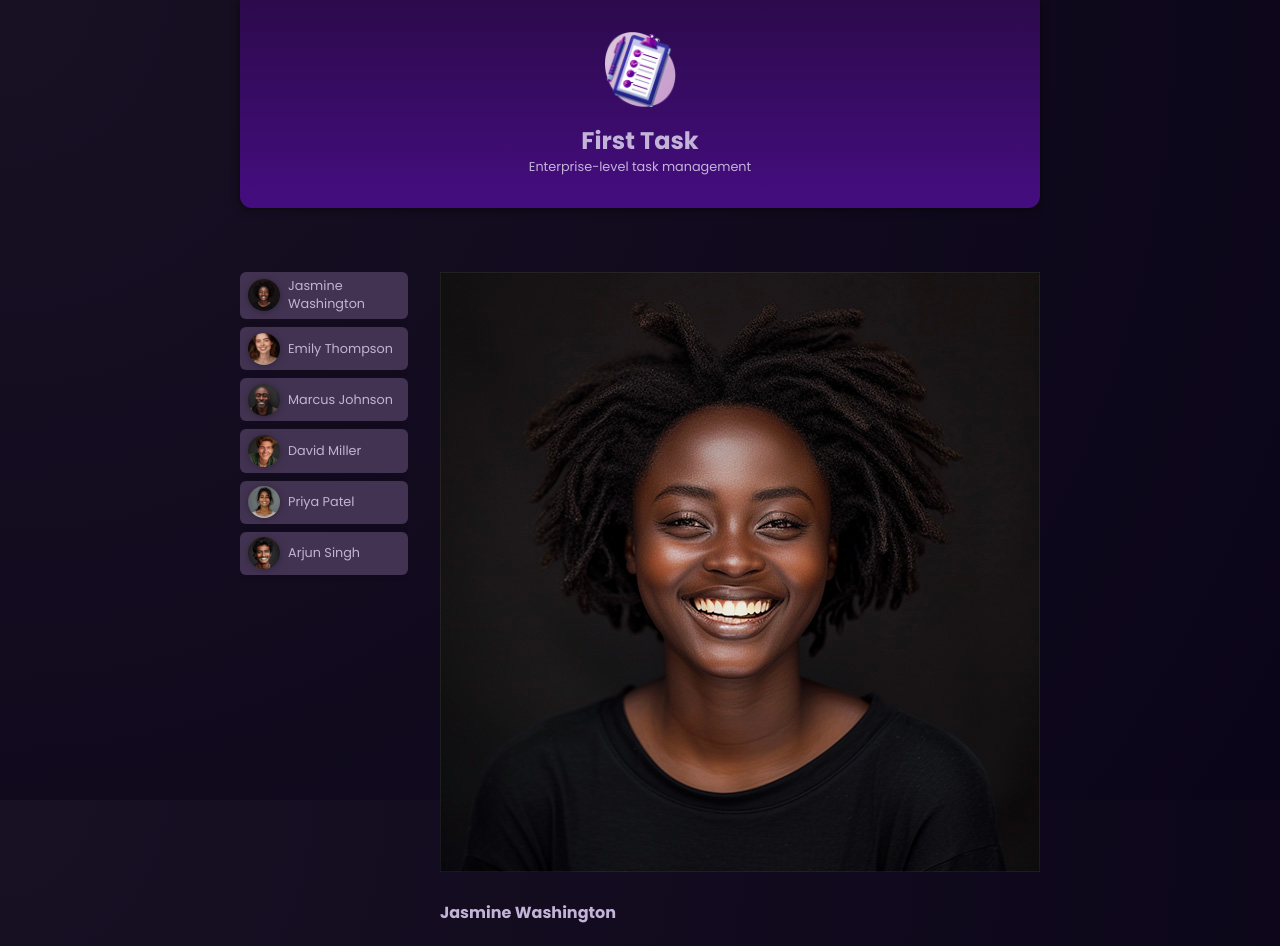
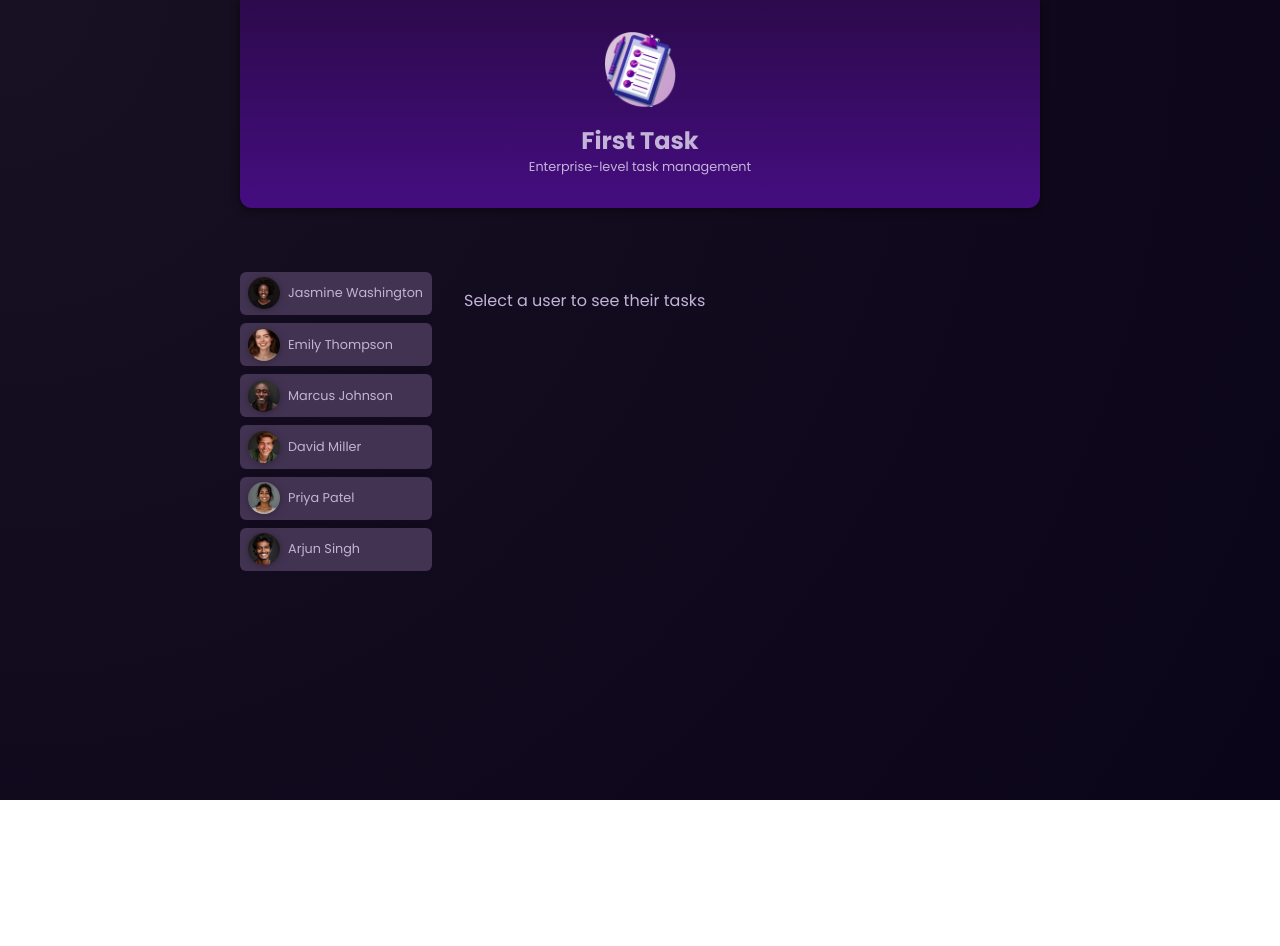
Before and after one commit to SurjithPeriyasamy/Angular-first, an Angular app: page / in a window 1280 px wide. After the commit the page ends 800 px from the top, so only its background shows below. Built offline with nearby package versions, Linux system fonts and the light colour scheme.

Commit message:
using structural directives *ngFor & *ngIf

```diff
--- a/src/app/app.html
+++ b/src/app/app.html
@@ -1,17 +1,27 @@
 <app-header />
 <main>
   <ul id="users">
-    @for(user of users;track user.id){
-    <li>
+    <!-- @for(user of users;track user.id){ -->
+    <li *ngFor="let user of users">
       <app-user [user]="user" (select)="onSelectUser($event)" />
     </li>
-    }
+    <!-- } -->
   </ul>
+
+  <!-- @if(selectedUser){ -->
   <app-tasks
-    [id]="selectedUser?.id"
-    [avatar]="selectedUser?.avatar"
-    [name]="selectedUser?.name"
-  ></app-tasks>
+    *ngIf="selectedUser; else fallback"
+    [id]="selectedUser.id"
+    [avatar]="selectedUser.avatar"
+    [name]="selectedUser.name"
+  />
+
+  <!-- }@else { -->
+  <ng-template #fallback>
+    <p>Select a user to see their tasks</p>
+  </ng-template>
+
+  <!-- } -->
 </main>
 
 <router-outlet />
--- a/src/app/app.ts
+++ b/src/app/app.ts
@@ -4,16 +4,24 @@ import { HeaderComponent } from './header/header';
 import { UserComponent } from './user/user';
 import { DUMMY_USERS } from './dummy-users';
 import { TasksComponent } from './tasks/tasks';
+import { NgFor, NgIf } from '@angular/common';
 
 @Component({
   selector: 'app-root',
-  imports: [RouterOutlet, HeaderComponent, UserComponent, TasksComponent],
+  imports: [
+    RouterOutlet,
+    HeaderComponent,
+    UserComponent,
+    TasksComponent,
+    NgFor,
+    NgIf,
+  ],
   templateUrl: './app.html',
   styleUrl: './app.css',
 })
 export class App {
   users = DUMMY_USERS;
-  selectedUserId = 'u1';
+  selectedUserId: string = '';
 
   get selectedUser() {
     return this.users.find((user) => user.id === this.selectedUserId);
```
